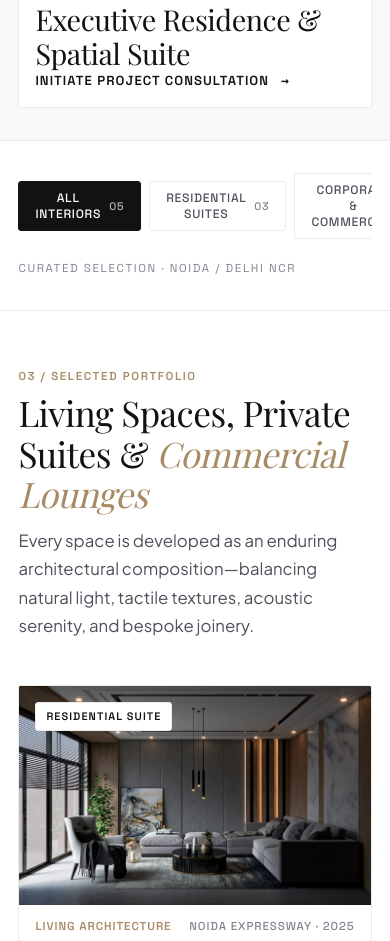
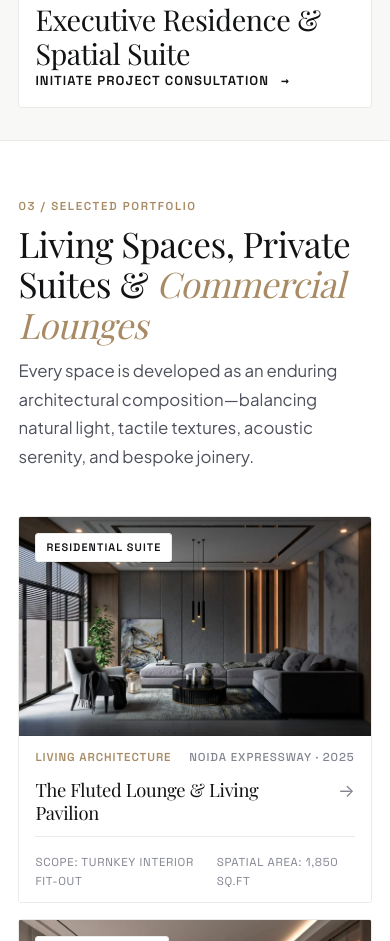
Before and after one commit to mohdsufiyan786/Rson-studio, a plain HTML site: page interiors.html in a window 390 px wide. Shown: the part 1362-2303 px from the top of the page. Drawn offline with nearby package versions, Linux system fonts and the light colour scheme; a web font is replaced by a local one.

Commit message:
Remove interior category filter tabs across web and mobile views

```diff
--- a/css/interiors.css
+++ b/css/interiors.css
@@ -1039,24 +1039,6 @@
     display: none !important;
   }
 
-  .filter-bar-container {
-    flex-direction: column;
-    align-items: flex-start;
-  }
-
-  .filter-pills-list {
-    overflow-x: auto;
-    width: 100%;
-    padding-bottom: var(--space-xs);
-    flex-wrap: nowrap;
-    -webkit-overflow-scrolling: touch;
-    scrollbar-width: none;
-  }
-
-  .filter-pills-list::-webkit-scrollbar {
-    display: none;
-  }
-
   .editorial-gallery-grid {
     gap: var(--space-md);
   }
@@ -1157,11 +1139,4 @@
   .featured-visual-pane {
     min-height: 280px;
   }
-
-  .filter-pills-list {
-    width: 100%;
-    overflow-x: auto;
-    flex-wrap: nowrap;
-    padding-bottom: 4px;
-  }
 }
--- a/interiors.html
+++ b/interiors.html
@@ -233,36 +233,6 @@
       </div>
     </section>
 
-    <!-- =========================================================================
-         05. MINIMAL CATEGORY FILTER BAR
-         All / Residential / Commercial / Experiential
-         ========================================================================= -->
-    <section class="filter-bar-section" aria-label="Interior Categories Filter">
-      <div class="container filter-bar-container">
-        <div class="filter-pills-list" role="tablist">
-          <button class="filter-pill active" data-filter="all" role="tab" aria-selected="true">
-            <span>All Interiors</span>
-            <span class="filter-pill-count">05</span>
-          </button>
-          <button class="filter-pill" data-filter="residential" role="tab" aria-selected="false">
-            <span>Residential Suites</span>
-            <span class="filter-pill-count">03</span>
-          </button>
-          <button class="filter-pill" data-filter="commercial" role="tab" aria-selected="false">
-            <span>Corporate &amp; Commercial</span>
-            <span class="filter-pill-count">01</span>
-          </button>
-          <button class="filter-pill" data-filter="experiential" role="tab" aria-selected="false">
-            <span>Experiential</span>
-            <span class="filter-pill-count">01</span>
-          </button>
-        </div>
-
-        <div class="filter-bar-summary">
-          <span>CURATED SELECTION · NOIDA / DELHI NCR</span>
-        </div>
-      </div>
-    </section>
 
     <!-- =========================================================================
          06. SELECTED INTERIORS (EDITORIAL PORTFOLIO GALLERY)
```
